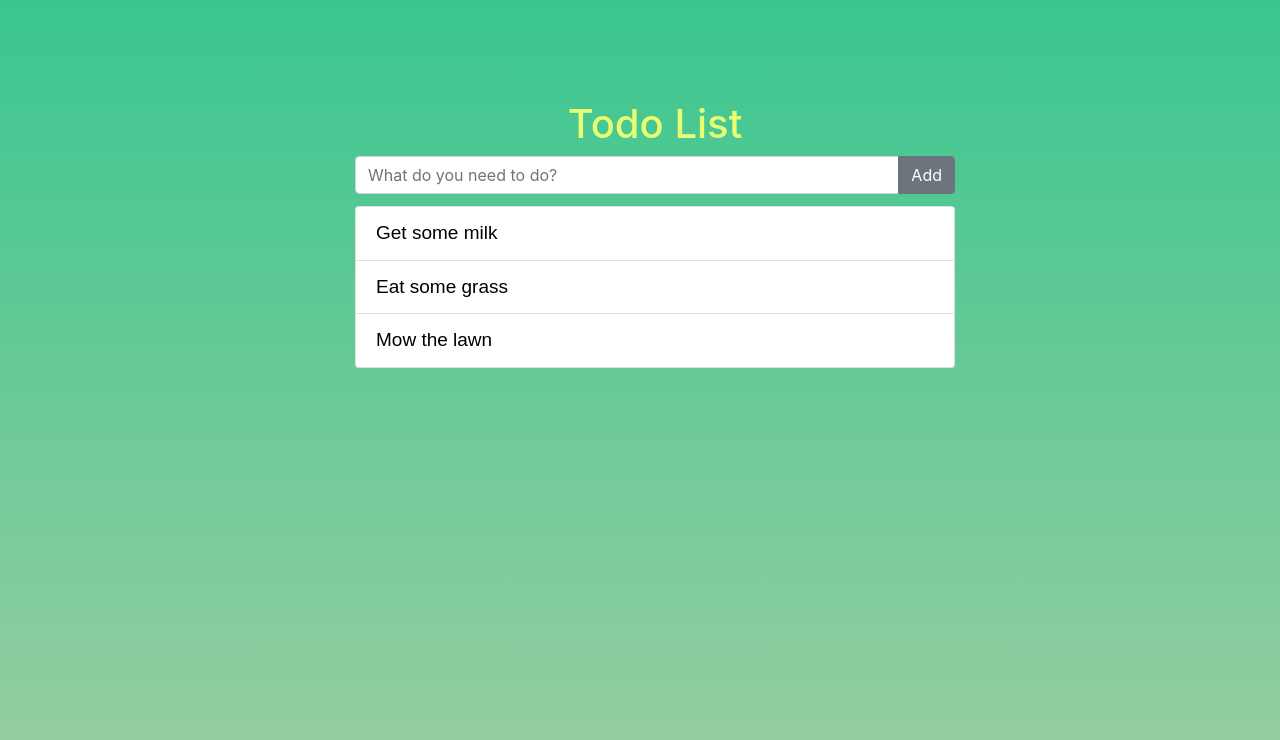
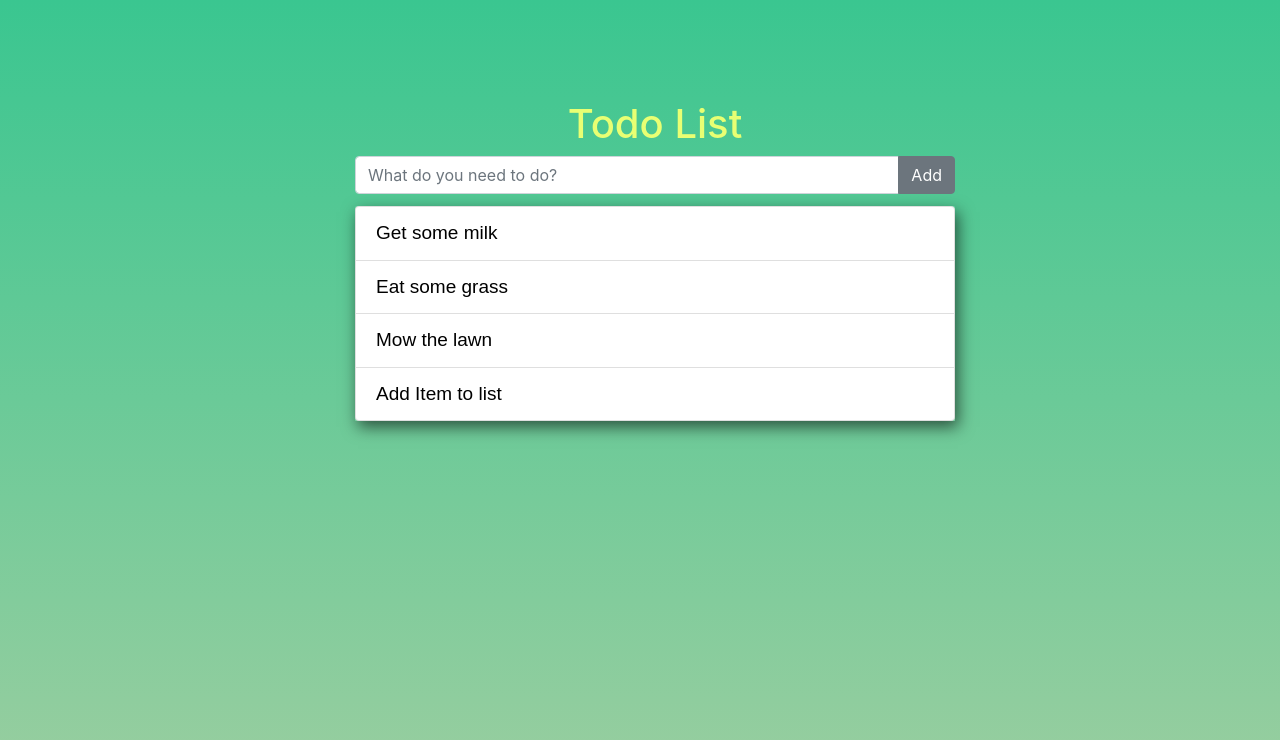
Before and after one commit to jeremeylee/react-todolist, a React (Create React App) app: page / in a window 1280 px wide. Shown: the top 740 px of the page. Built offline with nearby package versions, Linux system fonts and the light colour scheme; data requests are answered from the project's data file.

Commit message:
Finalized CSS for todo list

```diff
--- a/db.json
+++ b/db.json
@@ -11,6 +11,10 @@
     {
       "todo": "Mow the lawn",
       "id": 3
+    },
+    {
+      "todo": "Add Item to list",
+      "id": 4
     }
   ]
 }
--- a/src/App.css
+++ b/src/App.css
@@ -33,15 +33,19 @@ form {
   display: flex;
   flex-direction: row;
   height: 50px;
+
 }
 
 input {
   flex-grow: 1;
   margin: 0;
+
 }
 
 ul {
   width: 600px;
+  -webkit-box-shadow: 3px 6px 15px 0px rgba(0,0,0,0.59);
+  box-shadow: 3px 6px 15px 0px rgba(0,0,0,0.59);
 }
 
 li {
```
